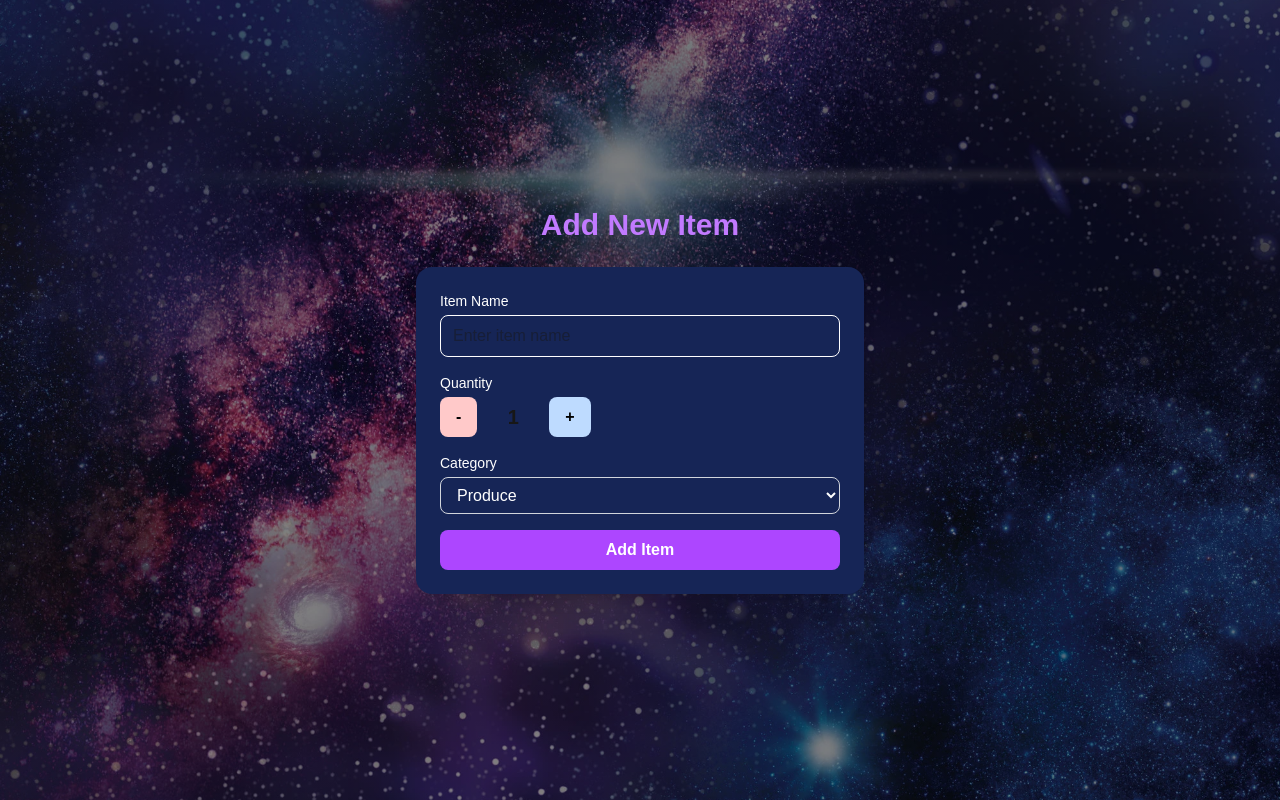
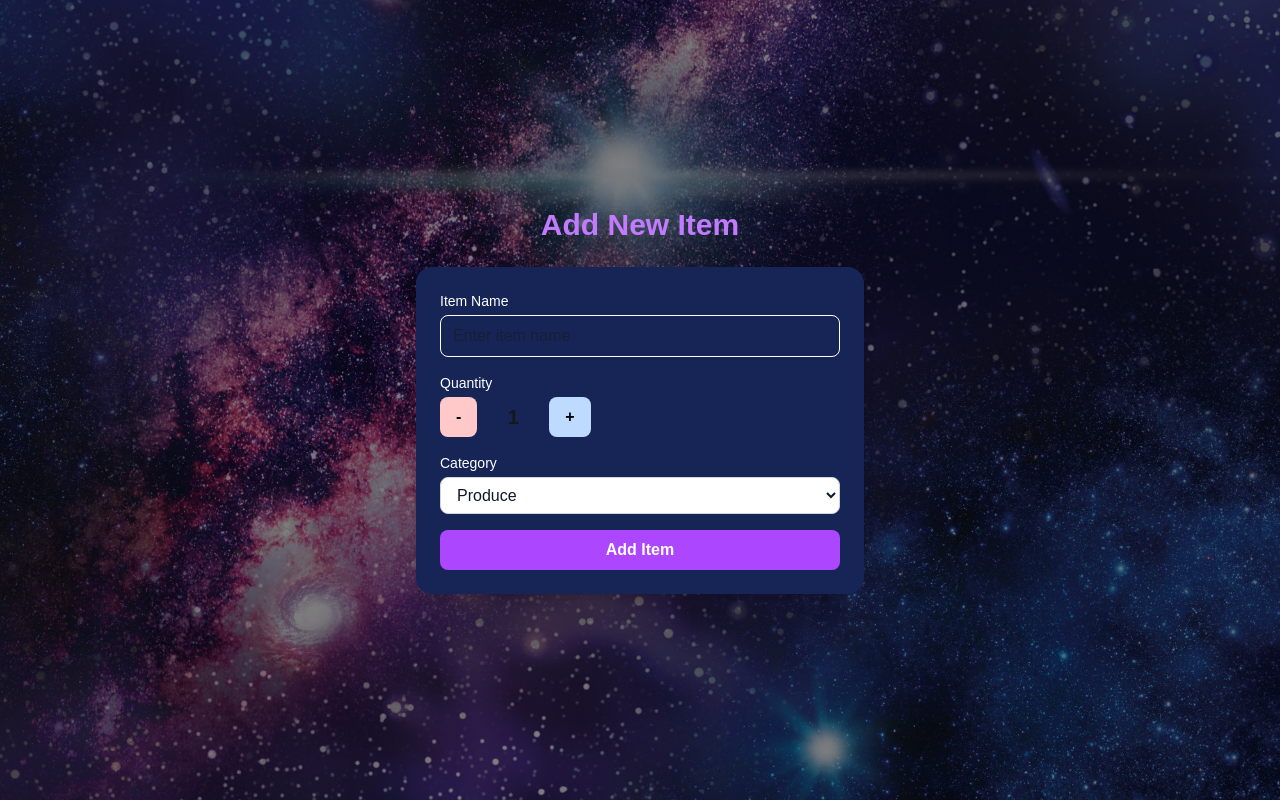
Before and after one commit to Sven-Milicevic/cprg306-assignments, a Next.js app: page /week-4 in a window 1280 px wide. Built offline with nearby package versions, Linux system fonts and the light colour scheme.

Commit message:
week-4
fixed visibility issues on category form

```diff
--- a/app/week-4/newItem.tsx
+++ b/app/week-4/newItem.tsx
@@ -84,19 +84,19 @@ export default function NewItem() {
     id="category"
     value={category}
     onChange={(e) => setCategory(e.target.value)}
-    className="w-full px-3 py-2 border border-gray-300 rounded-lg focus:outline-none focus:ring-2 focus:ring-blue-500 text-white"
+    className="w-full px-3 py-2 border border-gray-300 bg-white text-gray-900 rounded-lg focus:outline-none focus:ring-2 focus:ring-blue-500"
   >
-    <option value="produce" className="text-gray-900">Produce</option>
-    <option value="dairy" className="text-gray-900">Dairy</option>
-    <option value="bakery" className="text-gray-900">Bakery</option>
-    <option value="meat" className="text-gray-900">Meat</option>
-    <option value="frozen" className="text-gray-900">Frozen Foods</option>
-    <option value="canned" className="text-gray-900">Canned Goods</option>
-    <option value="dry" className="text-gray-900">Dry Goods</option>
-    <option value="beverages" className="text-gray-900">Beverages</option>
-    <option value="snacks" className="text-gray-900">Snacks</option>
-    <option value="household" className="text-gray-900">Household</option>
-    <option value="other" className="text-gray-900">Other</option>
+    <option value="produce">Produce</option>
+    <option value="dairy">Dairy</option>
+    <option value="bakery">Bakery</option>
+    <option value="meat">Meat</option>
+    <option value="frozen">Frozen Foods</option>
+    <option value="canned">Canned Goods</option>
+    <option value="dry">Dry Goods</option>
+    <option value="beverages">Beverages</option>
+    <option value="snacks">Snacks</option>
+    <option value="household">Household</option>
+    <option value="other">Other</option>
   </select>
 </div>
 
```
